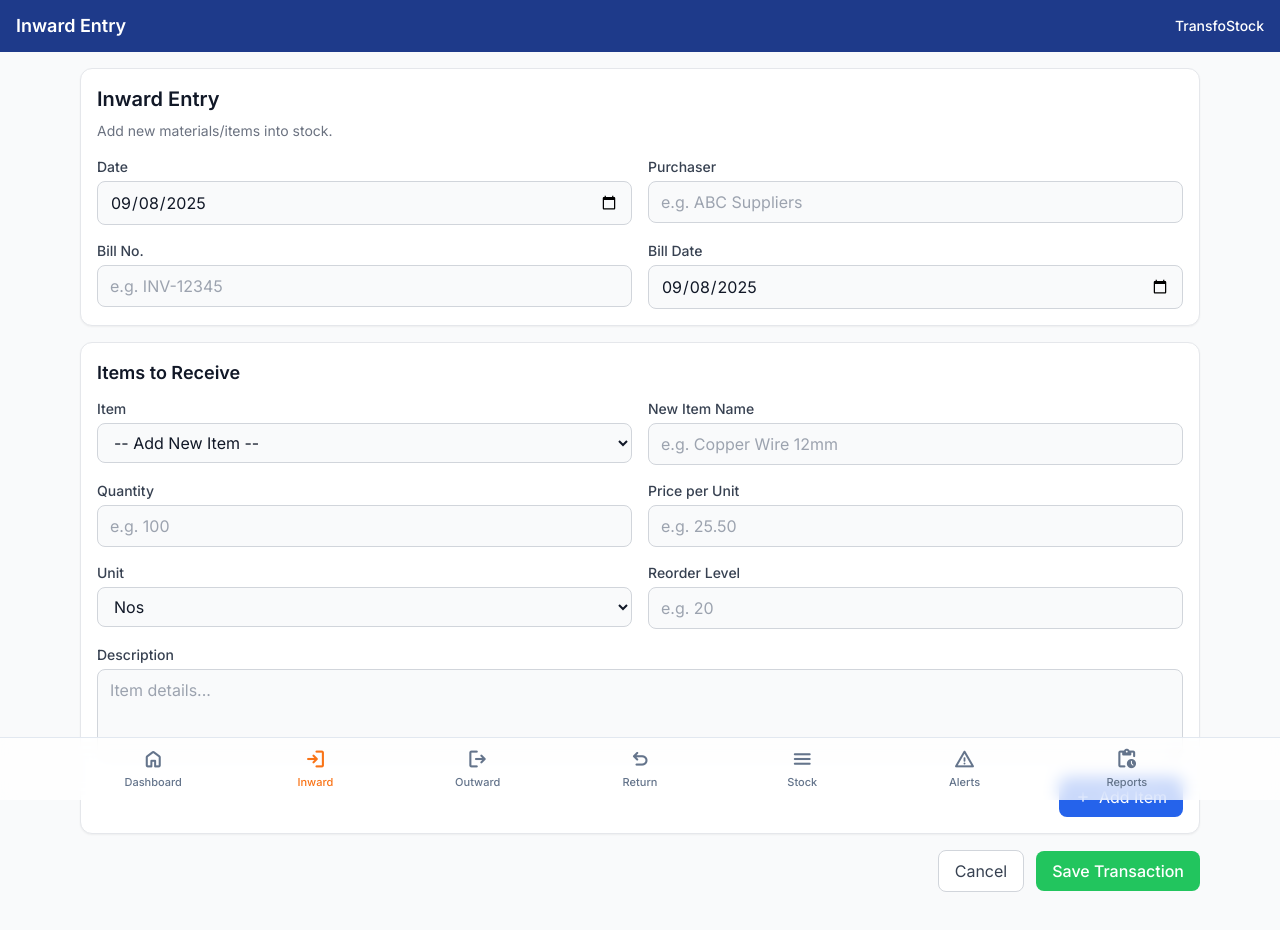
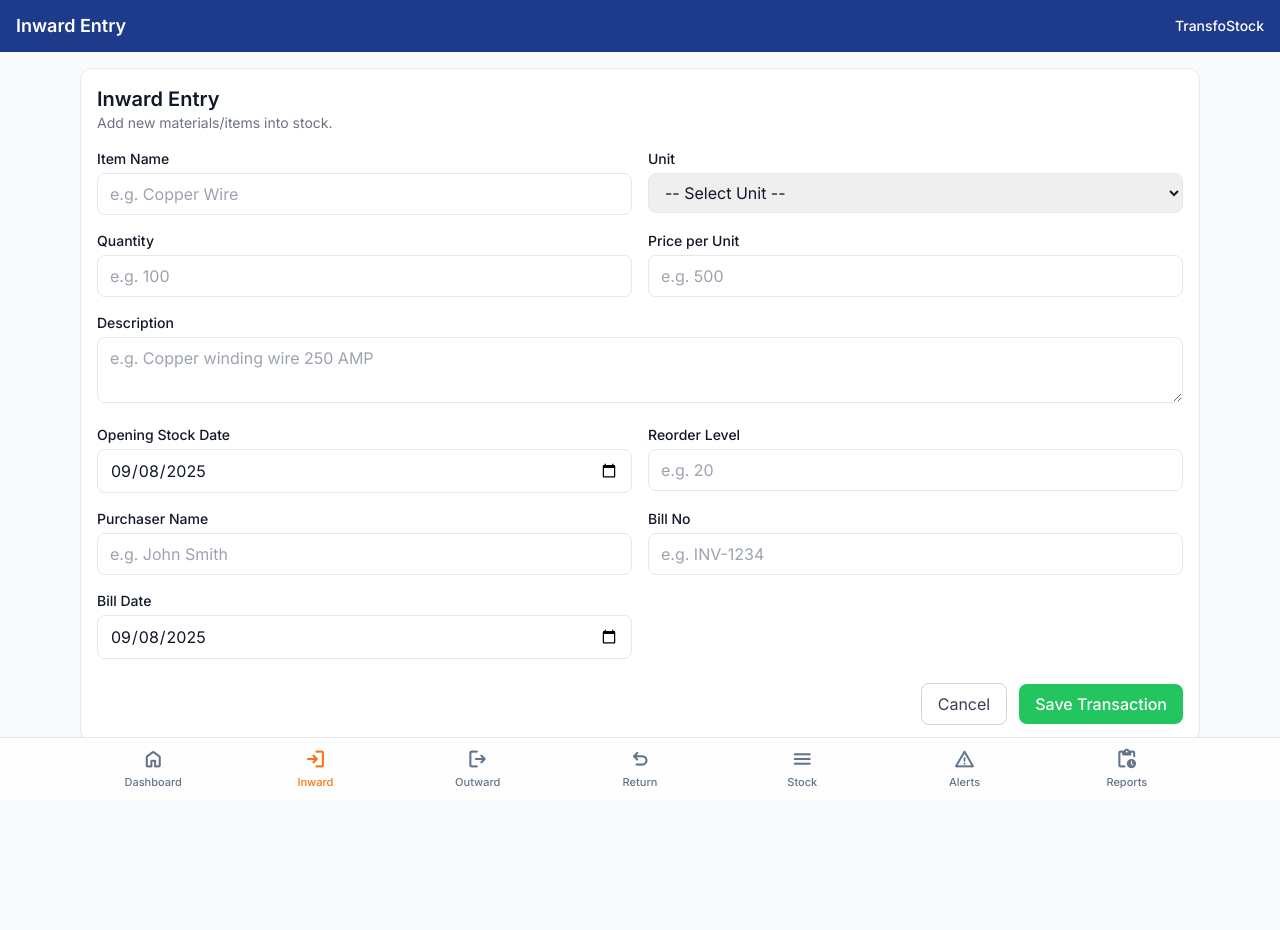
Before and after one commit to Harshad159/TransfoStock, a React (Vite) app: page /#/inward in a window 1280 px wide. Shown: the top 930 px of the page. Built offline with nearby package versions, Linux system fonts and the light colour scheme.

Commit message:
Update Inward.tsx

```diff
--- a/src/screens/Inward.tsx
+++ b/src/screens/Inward.tsx
@@ -1,46 +1,9 @@
-import React, { useMemo, useState } from "react";
+// /src/screens/Inward.tsx
+import React, { useState } from "react";
 import Header from "../components/Header";
 import Card from "../components/Card";
 import { useInventory } from "../context/InventoryContext";
-import type { InventoryItem, StockMovement, Unit } from "../types";
-
-const UNITS: Unit[] = ["Nos", "Kg", "Ltr", "Meter", "Set", "Box"];
-
-type PendingItem = {
-  existingId?: string;
-  newName?: string;
-  unit: Unit;
-  quantity: string;    // keep as string for clean typing
-  price: string;
-  reorder: string;
-  description: string;
-};
-
-export default function Inward() {
-  const { state, dispatch } = useInventory();
-
-  // Top transaction details
-  const [txDate, setTxDate] = useState<string>(() => todayISO());
-  const [purchaser, setPurchaser] = useState("");
-  const [billNo, setBillNo] = useState("");
-  const [billDate, setBillDate] = useState<string>(() => todayISO());
-
-  // “Items to Receive” (current editor)
-  const [selectedItemId, setSelectedItemId] = useState<string>("");
-  const [newItemName, setNewItemName] = useState("");
-  const [quantity, setQuantity] = useState<string>("");
-  const [unit, setUnit] = useState<Unit>("Nos");
-  const [price, setPrice] = useState<string>("");
-  const [reorder, setReorder] = useState<string>("");
-  const [description, setDescription] = useState("");
-
-  // Pending list before saving transaction
-  const [pending, setPending] = useState<PendingItem[]>([]);
-
-  const items = useMemo(
-    () => [...state.items].sort((a, b) => a.name.localeCompare(b.name)),
-    [state.items]
-  );
+import type { InventoryItem, StockMovement } from "../types";
 
 function todayISO() {
   const d = new Date();
@@ -50,142 +13,173 @@ export default function Inward() {
   return `${yyyy}-${mm}-${dd}`;
 }
 
-  function resetEditor() {
-    setSelectedItemId("");
-    setNewItemName("");
-    setQuantity("");
-    setUnit("Nos");
+export default function Inward() {
+  const { dispatch } = useInventory();
+
+  const [name, setName] = useState("");
+  const [unit, setUnit] = useState(""); // dropdown value
+  const [qty, setQty] = useState("");
+  const [price, setPrice] = useState("");
+  const [description, setDescription] = useState("");
+  const [openingStockDate, setOpeningStockDate] = useState(todayISO());
+  const [reorderLevel, setReorderLevel] = useState("");
+  const [purchaser, setPurchaser] = useState("");
+  const [billNo, setBillNo] = useState("");
+  const [billDate, setBillDate] = useState(todayISO());
+
+  function reset() {
+    setName("");
+    setUnit("");
+    setQty("");
     setPrice("");
-    setReorder("");
     setDescription("");
+    setOpeningStockDate(todayISO());
+    setReorderLevel("");
+    setPurchaser("");
+    setBillNo("");
+    setBillDate(todayISO());
   }
 
-  function addItem() {
-    // minimal validation
-    if (!selectedItemId && !newItemName.trim()) {
-      alert("Select an existing item or enter a new item name.");
-      return;
-    }
-    if (!quantity || parseFloat(quantity) <= 0) {
-      alert("Quantity must be greater than 0.");
-      return;
-    }
+  function save() {
+    if (!name.trim()) return alert("Please enter item name.");
+    if (!unit) return alert("Please select a unit.");
+    const nQty = parseFloat(qty || "0");
+    if (nQty <= 0) return alert("Quantity must be greater than 0.");
 
-    setPending((prev) => [
-      ...prev,
-      {
-        existingId: selectedItemId || undefined,
-        newName: selectedItemId ? undefined : newItemName.trim(),
+    const newItem: InventoryItem = {
+      id: crypto.randomUUID(),
+      name: name.trim(),
       unit,
-        quantity, // keep as typed
-        price,
-        reorder,
+      purchasePrice: parseFloat(price || "0"),
       description,
-      },
-    ]);
-
-    resetEditor();
-  }
-
-  function removePending(idx: number) {
-    setPending((p) => p.filter((_, i) => i !== idx));
-  }
-
-  function onSaveAll() {
-    if (pending.length === 0) {
-      // allow saving a single item if user didn't click + Add Item
-      if (!selectedItemId && !newItemName.trim()) {
-        alert("Add at least one item.");
-        return;
-      }
-      if (!quantity || parseFloat(quantity) <= 0) {
-        alert("Quantity must be greater than 0.");
-        return;
-      }
-      addItem(); // pushes the current editor to pending
-    }
-
-    const list = pending.length > 0 ? pending : [];
-
-    for (const row of list) {
-      const parsedQty = parseFloat(row.quantity || "0");
-      const parsedPrice = row.price ? parseFloat(row.price) : 0;
-      const parsedReorder = row.reorder ? parseFloat(row.reorder) : 0;
-
-      // base item
-      let base: Omit<InventoryItem, "currentStock" | "history" | "deleteRequested">;
-
-      if (row.existingId) {
-        const found = state.items.find((i) => i.id === row.existingId)!;
-        base = {
-          id: found.id,
-          name: found.name,
-          unit: row.unit || found.unit,
-          purchasePrice: parsedPrice || found.purchasePrice || 0,
-          description: row.description || found.description,
-          openingStockDate: found.openingStockDate,
-          reorderLevel: parsedReorder || found.reorderLevel || 0,
+      openingStockDate,
+      reorderLevel: parseFloat(reorderLevel || "0"),
+      currentStock: nQty,
+      history: [],
+      deleteRequested: false,
     };
-      } else {
-        base = {
-          id: crypto.randomUUID(),
-          name: row.newName!,
-          unit: row.unit,
-          purchasePrice: parsedPrice || 0,
-          description: row.description,
-          openingStockDate: billDate,
-          reorderLevel: parsedReorder || 0,
-        };
-      }
 
     const movement: StockMovement = {
       id: crypto.randomUUID(),
       type: "INWARD",
-        date: new Date(txDate).toISOString(),
-        quantity: parsedQty,
-        purchaser,
-        billNo,
-        billDate,
-        note: "Inward entry",
+      date: new Date().toISOString(),
+      quantity: nQty,
+      note: `Purchaser: ${purchaser || "-"}, Bill: ${billNo || "-"}, Date: ${
+        billDate || "-"
+      }`,
     };
 
-      dispatch({ type: "INWARD", payload: { item: base, movement } });
-    }
+    dispatch({ type: "INWARD", payload: { item: newItem, movement } });
 
     alert("Inward transaction saved ✅");
-    setPending([]);
-    resetEditor();
+    reset();
   }
 
   return (
-    <div className="pb-28">
+    <div className="pb-24">
       <Header title="Inward Entry" />
-      <div className="max-w-6xl mx-auto p-4 space-y-4">
-        {/* Transaction header row */}
+      <div className="max-w-6xl mx-auto p-4">
         <Card>
-          <h2 className="text-xl font-semibold mb-2">Inward Entry</h2>
-          <p className="text-gray-500 text-sm mb-4">
+          <div className="mb-4">
+            <h2 className="text-xl font-semibold">Inward Entry</h2>
+            <p className="text-gray-500 text-sm">
               Add new materials/items into stock.
             </p>
+          </div>
 
           <div className="grid grid-cols-1 md:grid-cols-2 gap-4">
-            {/* Date */}
+            {/* Item Name */}
             <label className="block">
-              <div className="text-sm font-medium text-gray-700 mb-1">Date</div>
+              <div className="text-sm font-medium mb-1">Item Name</div>
               <input
-                type="date"
-                className="w-full bg-gray-50 border border-gray-300 rounded-lg px-3 py-2 outline-none"
-                value={txDate}
-                onChange={(e) => setTxDate(e.target.value)}
+                className="w-full border rounded-lg px-3 py-2"
+                placeholder="e.g. Copper Wire"
+                value={name}
+                onChange={(e) => setName(e.target.value)}
               />
             </label>
 
-            {/* Purchaser */}
+            {/* Unit (Dropdown) */}
             <label className="block">
-              <div className="text-sm font-medium text-gray-700 mb-1">Purchaser</div>
+              <div className="text-sm font-medium mb-1">Unit</div>
+              <select
+                className="w-full border rounded-lg px-3 py-2"
+                value={unit}
+                onChange={(e) => setUnit(e.target.value)}
+              >
+                <option value="">-- Select Unit --</option>
+                <option value="Nos">Nos</option>
+                <option value="Kg">Kg</option>
+                <option value="Ltr">Ltr</option>
+                <option value="Bundles">Bundles</option>
+                <option value="Bobbins">Bobbins</option>
+              </select>
+            </label>
+
+            {/* Quantity */}
+            <label className="block">
+              <div className="text-sm font-medium mb-1">Quantity</div>
               <input
-                className="w-full bg-gray-50 border border-gray-300 rounded-lg px-3 py-2 outline-none"
-                placeholder="e.g. ABC Suppliers"
+                type="number"
+                className="w-full border rounded-lg px-3 py-2"
+                placeholder="e.g. 100"
+                value={qty}
+                onChange={(e) => setQty(e.target.value)}
+              />
+            </label>
+
+            {/* Price per Unit */}
+            <label className="block">
+              <div className="text-sm font-medium mb-1">Price per Unit</div>
+              <input
+                type="number"
+                className="w-full border rounded-lg px-3 py-2"
+                placeholder="e.g. 500"
+                value={price}
+                onChange={(e) => setPrice(e.target.value)}
+              />
+            </label>
+
+            {/* Description */}
+            <label className="block md:col-span-2">
+              <div className="text-sm font-medium mb-1">Description</div>
+              <textarea
+                className="w-full border rounded-lg px-3 py-2"
+                placeholder="e.g. Copper winding wire 250 AMP"
+                value={description}
+                onChange={(e) => setDescription(e.target.value)}
+              />
+            </label>
+
+            {/* Opening Stock Date */}
+            <label className="block">
+              <div className="text-sm font-medium mb-1">Opening Stock Date</div>
+              <input
+                type="date"
+                className="w-full border rounded-lg px-3 py-2"
+                value={openingStockDate}
+                onChange={(e) => setOpeningStockDate(e.target.value)}
+              />
+            </label>
+
+            {/* Reorder Level */}
+            <label className="block">
+              <div className="text-sm font-medium mb-1">Reorder Level</div>
+              <input
+                type="number"
+                className="w-full border rounded-lg px-3 py-2"
+                placeholder="e.g. 20"
+                value={reorderLevel}
+                onChange={(e) => setReorderLevel(e.target.value)}
+              />
+            </label>
+
+            {/* Purchaser Name */}
+            <label className="block">
+              <div className="text-sm font-medium mb-1">Purchaser Name</div>
+              <input
+                className="w-full border rounded-lg px-3 py-2"
+                placeholder="e.g. John Smith"
                 value={purchaser}
                 onChange={(e) => setPurchaser(e.target.value)}
               />
@@ -193,10 +187,10 @@ export default function Inward() {
 
             {/* Bill No */}
             <label className="block">
-              <div className="text-sm font-medium text-gray-700 mb-1">Bill No.</div>
+              <div className="text-sm font-medium mb-1">Bill No</div>
               <input
-                className="w-full bg-gray-50 border border-gray-300 rounded-lg px-3 py-2 outline-none"
-                placeholder="e.g. INV-12345"
+                className="w-full border rounded-lg px-3 py-2"
+                placeholder="e.g. INV-1234"
                 value={billNo}
                 onChange={(e) => setBillNo(e.target.value)}
               />
@@ -204,204 +198,34 @@ export default function Inward() {
 
             {/* Bill Date */}
             <label className="block">
-              <div className="text-sm font-medium text-gray-700 mb-1">Bill Date</div>
+              <div className="text-sm font-medium mb-1">Bill Date</div>
               <input
                 type="date"
-                className="w-full bg-gray-50 border border-gray-300 rounded-lg px-3 py-2 outline-none"
+                className="w-full border rounded-lg px-3 py-2"
                 value={billDate}
                 onChange={(e) => setBillDate(e.target.value)}
               />
             </label>
           </div>
-        </Card>
 
-        {/* Items to Receive */}
-        <Card>
-          <h3 className="text-lg font-semibold mb-3">Items to Receive</h3>
-
-          <div className="grid grid-cols-1 md:grid-cols-2 gap-4">
-            {/* Item / New Name */}
-            <label className="block">
-              <div className="text-sm font-medium text-gray-700 mb-1">Item</div>
-              <select
-                className="w-full bg-gray-50 border border-gray-300 rounded-lg px-3 py-2 outline-none"
-                value={selectedItemId}
-                onChange={(e) => {
-                  const id = e.target.value;
-                  setSelectedItemId(id);
-                  if (id) {
-                    const found = state.items.find((i) => i.id === id);
-                    if (found) {
-                      setUnit(found.unit);
-                      setPrice(
-                        found.purchasePrice != null && !Number.isNaN(found.purchasePrice)
-                          ? String(found.purchasePrice)
-                          : ""
-                      );
-                      setReorder(
-                        found.reorderLevel != null && !Number.isNaN(found.reorderLevel)
-                          ? String(found.reorderLevel)
-                          : ""
-                      );
-                      setDescription(found.description || "");
-                    }
-                    setNewItemName("");
-                  } else {
-                    setPrice("");
-                    setReorder("");
-                    setDescription("");
-                  }
-                }}
-              >
-                <option value="">-- Add New Item --</option>
-                {items.map((i) => (
-                  <option key={i.id} value={i.id}>
-                    {i.name}
-                  </option>
-                ))}
-              </select>
-            </label>
-
-            <label className="block">
-              <div className="text-sm font-medium text-gray-700 mb-1">New Item Name</div>
-              <input
-                className="w-full bg-gray-50 border border-gray-300 rounded-lg px-3 py-2 outline-none"
-                placeholder="e.g. Copper Wire 12mm"
-                value={newItemName}
-                onChange={(e) => setNewItemName(e.target.value)}
-                disabled={Boolean(selectedItemId)}
-              />
-            </label>
-
-            {/* Quantity */}
-            <label className="block">
-              <div className="text-sm font-medium text-gray-700 mb-1">Quantity</div>
-              <input
-                type="number"
-                className="w-full bg-gray-50 border border-gray-300 rounded-lg px-3 py-2 outline-none"
-                placeholder="e.g. 100"
-                value={quantity}
-                onChange={(e) => setQuantity(e.target.value)}
-              />
-            </label>
-
-            {/* Price per Unit */}
-            <label className="block">
-              <div className="text-sm font-medium text-gray-700 mb-1">Price per Unit</div>
-              <input
-                type="number"
-                step="0.01"
-                className="w-full bg-gray-50 border border-gray-300 rounded-lg px-3 py-2 outline-none"
-                placeholder="e.g. 25.50"
-                value={price}
-                onChange={(e) => setPrice(e.target.value)}
-              />
-            </label>
-
-            {/* Unit */}
-            <label className="block">
-              <div className="text-sm font-medium text-gray-700 mb-1">Unit</div>
-              <select
-                className="w-full bg-gray-50 border border-gray-300 rounded-lg px-3 py-2 outline-none"
-                value={unit}
-                onChange={(e) => setUnit(e.target.value as Unit)}
-              >
-                {UNITS.map((u) => (
-                  <option key={u} value={u}>
-                    {u}
-                  </option>
-                ))}
-              </select>
-            </label>
-
-            {/* Reorder Level */}
-            <label className="block">
-              <div className="text-sm font-medium text-gray-700 mb-1">Reorder Level</div>
-              <input
-                type="number"
-                className="w-full bg-gray-50 border border-gray-300 rounded-lg px-3 py-2 outline-none"
-                placeholder="e.g. 20"
-                value={reorder}
-                onChange={(e) => setReorder(e.target.value)}
-              />
-            </label>
-
-            {/* Description (full width) */}
-            <label className="block md:col-span-2">
-              <div className="text-sm font-medium text-gray-700 mb-1">Description</div>
-              <textarea
-                rows={3}
-                className="w-full bg-gray-50 border border-gray-300 rounded-lg px-3 py-2 outline-none resize-y"
-                placeholder="Item details..."
-                value={description}
-                onChange={(e) => setDescription(e.target.value)}
-              />
-            </label>
-          </div>
-
-          {/* Add Item */}
-          <div className="flex justify-end mt-3">
+          {/* Actions */}
+          <div className="flex items-center justify-end gap-3 mt-6">
             <button
+              className="px-4 py-2 rounded-lg border border-gray-300 text-gray-700 bg-white hover:bg-gray-50"
               type="button"
-              onClick={addItem}
-              className="inline-flex items-center gap-2 bg-blue-600 hover:bg-blue-700 text-white px-4 py-2 rounded-lg"
-            >
-              <span className="material-icons text-base">add</span>
-              Add Item
-            </button>
-          </div>
-
-          {/* Pending list */}
-          {pending.length > 0 && (
-            <div className="mt-4 border-t pt-3">
-              <div className="text-sm font-semibold mb-2">Items added:</div>
-              <ul className="divide-y">
-                {pending.map((p, idx) => (
-                  <li key={idx} className="py-2 flex justify-between items-center">
-                    <div>
-                      <span className="font-medium">
-                        {p.existingId
-                          ? state.items.find((i) => i.id === p.existingId)?.name
-                          : p.newName}
-                      </span>{" "}
-                      <span className="text-gray-500">
-                        — {p.quantity} {p.unit}
-                      </span>
-                      {p.price && <span className="text-gray-500"> · ₹{p.price}</span>}
-                    </div>
-                    <button
-                      className="text-red-600 text-sm"
-                      onClick={() => removePending(idx)}
-                    >
-                      Remove
-                    </button>
-                  </li>
-                ))}
-              </ul>
-            </div>
-          )}
-        </Card>
-
-        {/* Footer actions */}
-        <div className="flex items-center justify-end gap-3">
-          <button
-            type="button"
-            onClick={() => {
-              setPending([]);
-              resetEditor();
-            }}
-            className="px-4 py-2 rounded-lg border border-gray-300 text-gray-700 bg-white hover:bg-gray-50"
+              onClick={reset}
             >
               Cancel
             </button>
             <button
+              className="px-4 py-2 rounded-lg bg-green-500 hover:bg-green-600 text-white font-medium"
               type="button"
-            onClick={onSaveAll}
-            className="px-4 py-2 rounded-lg bg-green-500 hover:bg-green-600 text-white font-medium"
+              onClick={save}
             >
               Save Transaction
             </button>
           </div>
+        </Card>
       </div>
     </div>
   );
```
Lines whose indentation alone changed are shown as unchanged.
